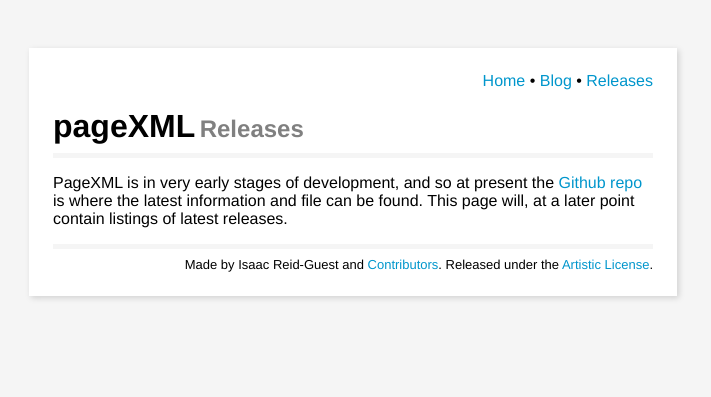
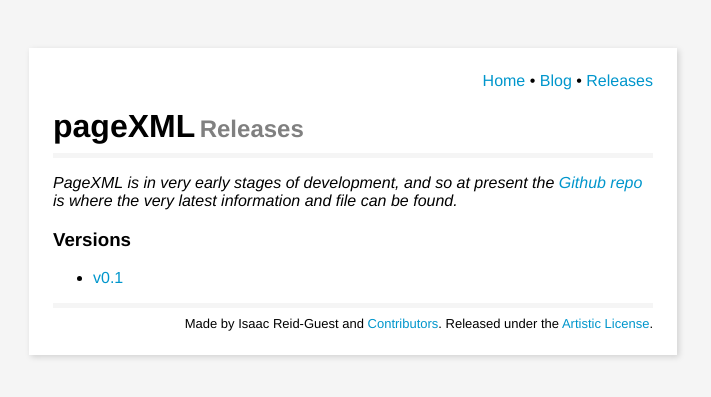
Before and after one commit to ir-g/pagexml, a Jekyll site: the page built from releases.md, in a window 1280 px wide. Shown: the top 397 px of the page, without its empty margins (287-998 px from the left). Built offline with Jekyll 4.4.1, drawn with Linux system fonts in a browser that asks for light colours.

Commit message:
Update releases.md

```diff
--- a/releases.md
+++ b/releases.md
@@ -2,4 +2,8 @@
 title: Releases
 ---
 
-PageXML is in very early stages of development, and so at present the [Github repo](https://github.com/isaacrg/pagexml) is where the latest information and file can be found. This page will, at a later point contain listings of latest releases.
+*PageXML is in very early stages of development, and so at present the [Github repo](https://github.com/isaacrg/pagexml) is where the very latest information and file can be found.*
+
+### Versions
+
+* [v0.1](v0.1/)
```
